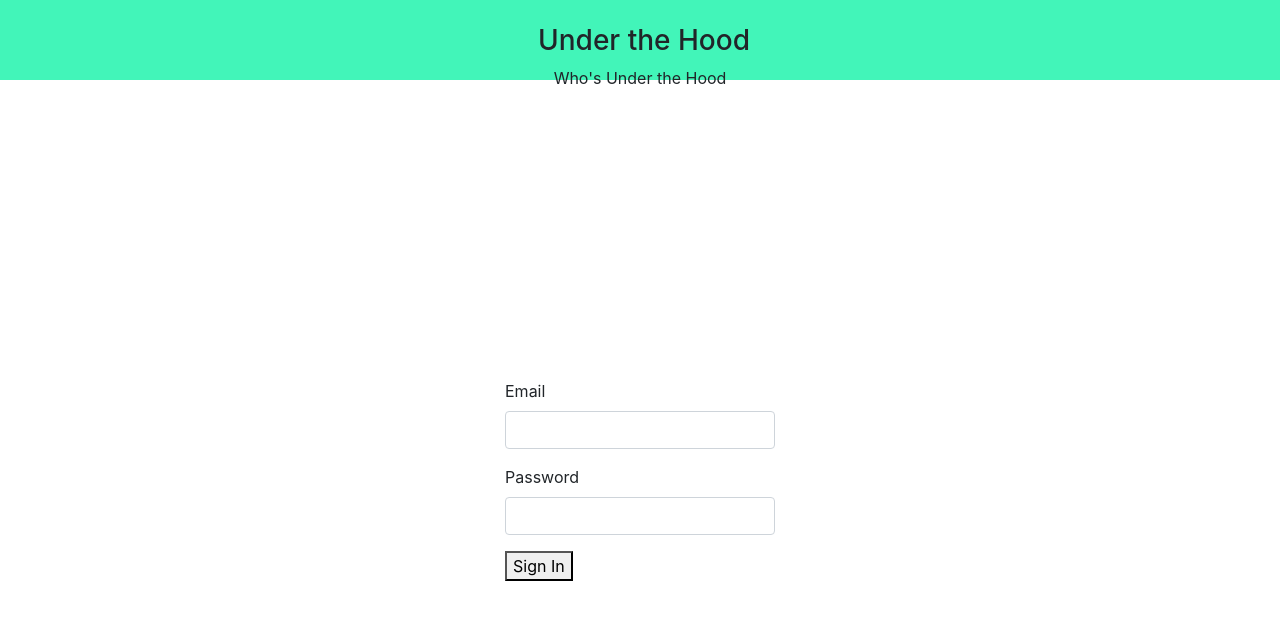
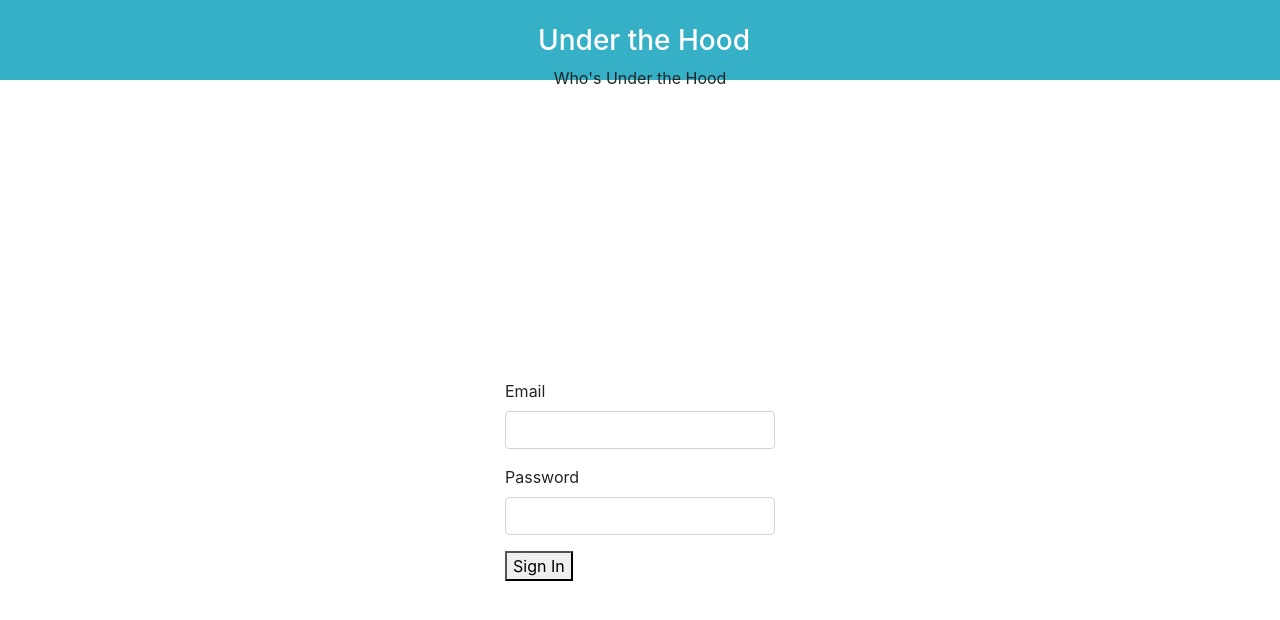
Before and after one commit to wkirkpat/under-the-hood, a React app: page /login in a window 1280 px wide. Shown: the top 620 px of the page. Built offline with nearby package versions, Linux system fonts and the light colour scheme.

Commit message:
change header color

```diff
--- a/src/client/components/Header.tsx
+++ b/src/client/components/Header.tsx
@@ -16,7 +16,7 @@ export default class Header extends React.Component<
   }
   render() {
     return (
-      <div style={{ height: "10vh", backgroundColor: "#42f5b9" }}>
+      <div style={{ height: "10vh", backgroundColor: "#35b0c6" }}>
         <div
           style={{
             display: "flex",
@@ -26,7 +26,7 @@ export default class Header extends React.Component<
           className="ml-2"
         >
           {this.props.hasMenu ? <MenuButton/> : <div style={{flex:"1 2"}}/>}
-          <h3 className="mt-4" style={{flex: "8", textAlign:"center"}}>{this.props.title}</h3>
+          <h3 className="mt-4" style={{flex: "8", textAlign:"center", color:"#ffffff"}}>{this.props.title}</h3>
           {this.props.hasProfile ?
             <Link to="/profile" style={{flex: "1 2", margin:"0 20px", textAlign:"center"}}>
               <div
@@ -42,12 +42,12 @@ export default class Header extends React.Component<
               <span>{this.state.userInfo.name}</span>
             </Link> : this.props.hasLogin ? (
             <div className="mt-4 mr-3" style={{flex: "1 2"}}>
-              <button className="btn btn-primary btn-sm border border-dark mr-2">
+              <button className="btn btn-sm border border-dark mr-2 btn-light">
                 <Link className="text-dark" to="/login">
                   Login
                 </Link>
               </button>
-              <button className="btn btn-primary btn-sm border border-dark">
+              <button className="btn btn-sm border border-dark btn-light">
                 <Link className="text-dark" to="/register">
                   Register
                 </Link>
--- a/src/client/pages/Landing.tsx
+++ b/src/client/pages/Landing.tsx
@@ -20,11 +20,11 @@ export default class Landing extends React.Component<
         <div>
           <ReactPhotoCollage width="100vw" height={["60vh"]} layout={[4]} photos={[{ src: "images/Home1.jpg" }, { src: "images/Home2.jpg" }, { src: "images/Home3.jpg" }, { src: "images/Home5.jpg" }]} showNumOfRemainingPhotos={false} />
           <div style={{height:"20vh", fontSize:"xxx-large", fontWeight:"bold", position:"relative", paddingTop:"20px"}}>
-            <div style={{ color: "#00B979", textAlign:"center", marginTop:"30px"}}>Doing it right before your car breaks down!</div>
+            <div style={{ color: "#35b0c6", textAlign:"center", marginTop:"30px"}}>Doing it right before your car breaks down!</div>
           </div>
           <div style={{height:"10vh", textAlign:"center", fontSize:"x-large"}}>System Decoder * VIN Enable Search * Do It Yourself Guides</div>
           <div style={{fontSize:"x-large", textAlign:"center"}}>We’re here to help you save time and money on your car. You can browse our multiple services that will help pin down that pesky problem!</div>
-          <div style={{ borderRadius: "25px", backgroundColor: "#cbc3c37a", margin: "10vw" }}>
+          <div style={{ borderRadius: "25px", backgroundColor: "#35b0c6", margin: "10vw" }}>
             <div style={{padding:"5vh 5vw"}}>
               <div style={{padding:"30px"}}>
                 <img src="images/profilePic1.png" style={{ borderRadius: "50px", width: "90px" }} />
--- a/src/client/pages/Login.tsx
+++ b/src/client/pages/Login.tsx
@@ -67,6 +67,7 @@ const Login: React.FC<ILoginProps> = (props) => {
                 );
               }
             })()}
+            <div><a href="https://www.flaticon.com/authors/eucalyp" title="Eucalyp"></a>  <a href="https://www.flaticon.com/" title="Flaticon"></a></div>
             <div className="Login">
               <FormGroup controlId="email">
                 <label>Email</label>
```
